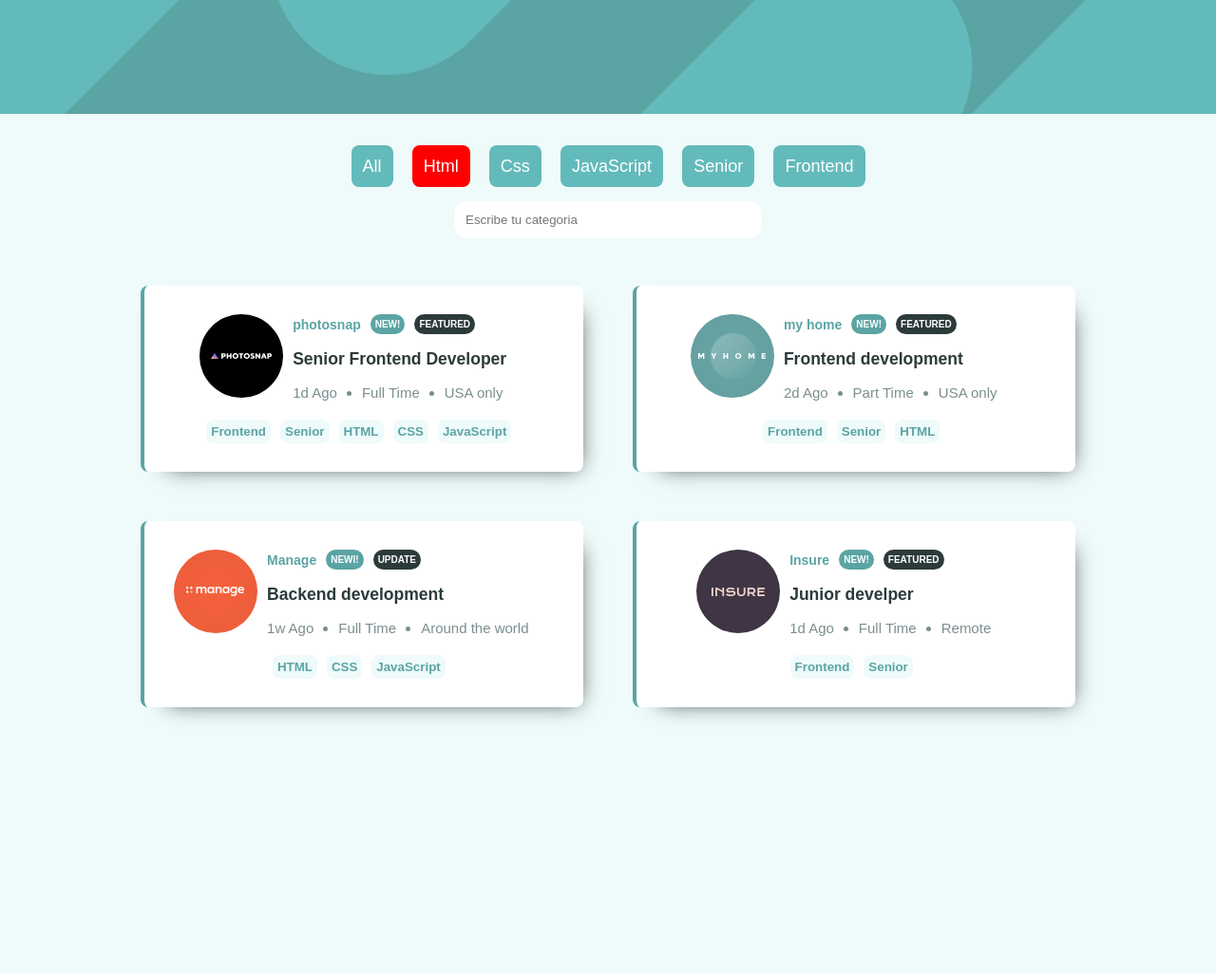
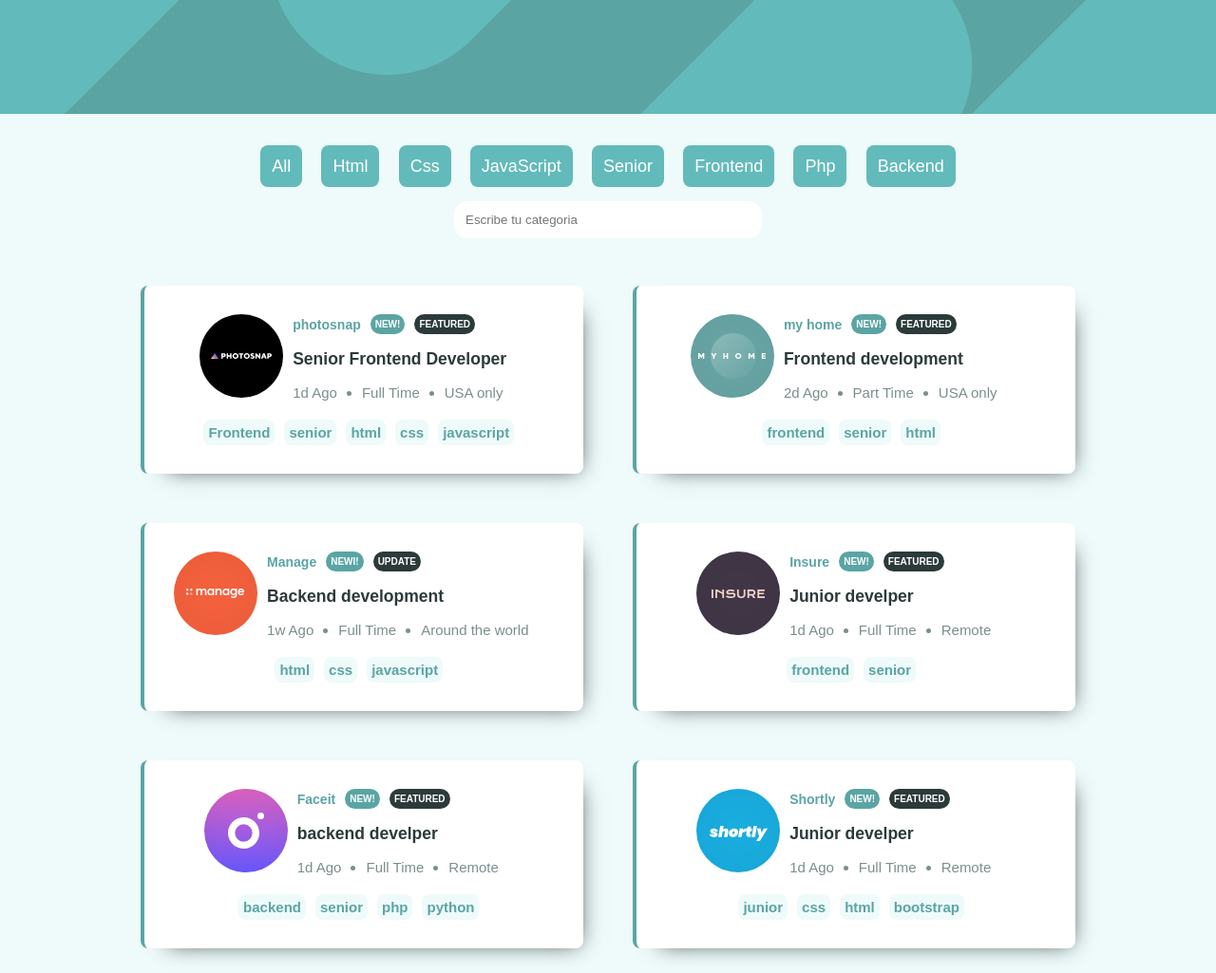
Before and after one commit to andresebb/jobs-filter, a plain HTML site: page index.html in a window 1280 px wide. Shown: the whole page at 95% size. Before the commit the page ends 800 px from the top, so only its background shows below. Drawn offline with Linux system fonts and the light colour scheme.

Commit message:
Agregando nuevos jobs-container

```diff
--- a/index.html
+++ b/index.html
@@ -17,10 +17,7 @@
       <div>
         <div>
           <a href="#" class="category btn all" data-filter="all">All</a>
-          <a
-            href="#"
-            class="category btn html botonsito rojo"
-            data-filter="html"
+          <a href="#" class="category btn html botonsito" data-filter="html"
             >Html</a
           >
           <a href="#" class="category btn css" data-filter="css">Css</a>
@@ -33,10 +30,14 @@
           <a href="#" class="category btn frontend" data-filter="frontend"
             >Frontend</a
           >
+          <a href="#" class="category btn php" data-filter="php">Php</a>
+          <a href="#" class="category btn backend" data-filter="backend"
+            >Backend</a
+          >
         </div>
       </div>
       <form action="">
-        <input type="text" placeholder="Escribe tu categoria" />
+        <input type="text" placeholder="Escribe tu categoria" id="caja" />
       </form>
       <!-- End jobs filter -->
     </div>
@@ -72,11 +73,13 @@
           </div>
         </div>
         <div class="jobs__right">
-          <li><button class="fron frontend">Frontend</button></li>
-          <li><button class="fron senior">Senior</button></li>
-          <li><button class="fron html">HTML</button></li>
-          <li><button class="fron css">CSS</button></li>
-          <li><button class="fron javaScript">JavaScript</button></li>
+          <li>
+            <p class="fron frontend">Frontend</p>
+          </li>
+          <li><p class="fron senior">senior</p></li>
+          <li><p class="fron html">html</p></li>
+          <li><p class="fron css">css</p></li>
+          <li><p class="fron javaScript">javascript</p></li>
         </div>
       </div>
       <!-- End jobs Container 1 -->
@@ -106,9 +109,9 @@
           </div>
         </div>
         <div class="jobs__right">
-          <li><button class="fron Frontend">Frontend</button></li>
-          <li><button class="fron Senior">Senior</button></li>
-          <li><button class="fron HTML">HTML</button></li>
+          <li><p class="fron Frontend">frontend</p></li>
+          <li><p class="fron Senior">senior</p></li>
+          <li><p class="fron HTML">html</p></li>
         </div>
       </div>
       <!-- End jobs Container 2 -->
@@ -137,9 +140,9 @@
           </div>
         </div>
         <div class="jobs__right">
-          <li><button class="fron HTML">HTML</button></li>
-          <li><button class="fron CSS">CSS</button></li>
-          <li><button class="fron JavaScript">JavaScript</button></li>
+          <li><p class="fron HTML">html</p></li>
+          <li><p class="fron CSS">css</p></li>
+          <li><p class="fron JavaScript">javascript</p></li>
         </div>
       </div>
       <!-- End jobs Container 3 -->
@@ -168,11 +171,77 @@
           </div>
         </div>
         <div class="jobs__right">
-          <li><button class="fron Frontend">Frontend</button></li>
-          <li><button class="fron Senior">Senior</button></li>
+          <li><p class="fron Frontend">frontend</p></li>
+          <li><p class="fron Senior">senior</p></li>
         </div>
       </div>
       <!-- End jobs Container 4 -->
+      <!-- start jobs Container 5 -->
+      <div
+        class="jobs__container backend senior php python"
+        id="jobs__container"
+      >
+        <div class="jobs__left">
+          <div class="jobs__image">
+            <img src="../assets/images/faceit.svg" alt="" />
+          </div>
+          <div class="jobs__description">
+            <div class="jobs__description__top">
+              <p>Faceit</p>
+              <a class="jobs__description__top--blue">new!</a
+              ><a class="jobs__description__top--black">featured</a>
+            </div>
+            <div class="jobs__description__middle">
+              <h3>backend develper</h3>
+            </div>
+            <div class="jobs__description__botton">
+              <li>
+                <p>1d Ago</p>
+                <p>Full Time</p>
+                <p>Remote</p>
+              </li>
+            </div>
+          </div>
+        </div>
+        <div class="jobs__right">
+          <li><p class="fron backend">backend</p></li>
+          <li><p class="fron Senior">senior</p></li>
+          <li><p class="fron php">php</p></li>
+          <li><p class="fron python">python</p></li>
+        </div>
+      </div>
+      <!-- End jobs Container 4 -->
+
+      <div class="jobs__container junior css html" id="jobs__container">
+        <div class="jobs__left">
+          <div class="jobs__image">
+            <img src="../assets/images/Shortly.svg" alt="" />
+          </div>
+          <div class="jobs__description">
+            <div class="jobs__description__top">
+              <p>Shortly</p>
+              <a class="jobs__description__top--blue">new!</a
+              ><a class="jobs__description__top--black">featured</a>
+            </div>
+            <div class="jobs__description__middle">
+              <h3>Junior develper</h3>
+            </div>
+            <div class="jobs__description__botton">
+              <li>
+                <p>1d Ago</p>
+                <p>Full Time</p>
+                <p>Remote</p>
+              </li>
+            </div>
+          </div>
+        </div>
+        <div class="jobs__right">
+          <li><p class="fron junior">junior</p></li>
+          <li><p class="fron css">css</p></li>
+          <li><p class="fron html">html</p></li>
+          <li><p class="fron bootstrap">bootstrap</p></li>
+        </div>
+      </div>
     </section>
     <script src="index.js"></script>
   </body>
--- a/index.js
+++ b/index.js
@@ -1,8 +1,6 @@
 const categories = document.querySelectorAll(".category");
 const jobsContainer = document.querySelectorAll(".jobs__container");
-const botonsito = document.querySelector(".botonsito");
-console.log(categories);
-console.log(botonsito);
+const text = document.getElementById("caja");
 
 categories.forEach((categoria) => {
   categoria.addEventListener("click", () => {
@@ -16,6 +14,7 @@ categories.forEach((categoria) => {
 
 categories.forEach((category) => {
   category.addEventListener("click", (e) => {
+    //Aca se obtiene el valor del data-filter
     const filter = e.target.dataset.filter;
     console.log(filter);
 
@@ -32,3 +31,17 @@ categories.forEach((category) => {
     });
   });
 });
+
+text.addEventListener("keyup", () => {
+  const valor = text.value.toLowerCase().trim();
+  console.log(valor);
+
+  jobsContainer.forEach((item) => {
+    console.log(item.textContent);
+    if (item.textContent.includes(valor)) {
+      item.style.display = "block";
+    } else {
+      item.style.display = "none";
+    }
+  });
+});
--- a/styles.css
+++ b/styles.css
@@ -99,7 +99,7 @@ body {
   list-style: none;
   display: flex;
 }
-.jobs__right li button {
+.jobs__right li p {
   margin: 0;
   color: #5ba4a4;
   background-color: #effafa;
@@ -112,7 +112,7 @@ body {
   outline: none;
   border: none;
 }
-.jobs__right li button:hover {
+.jobs__right li p:hover {
   background-color: #ccd7d7;
 }
 .jobs .rojo {
@@ -156,5 +156,5 @@ input {
 }
 
 .rojo {
-  background-color: red !important;
+  background-color: rgb(20, 48, 90) !important;
 }
```
